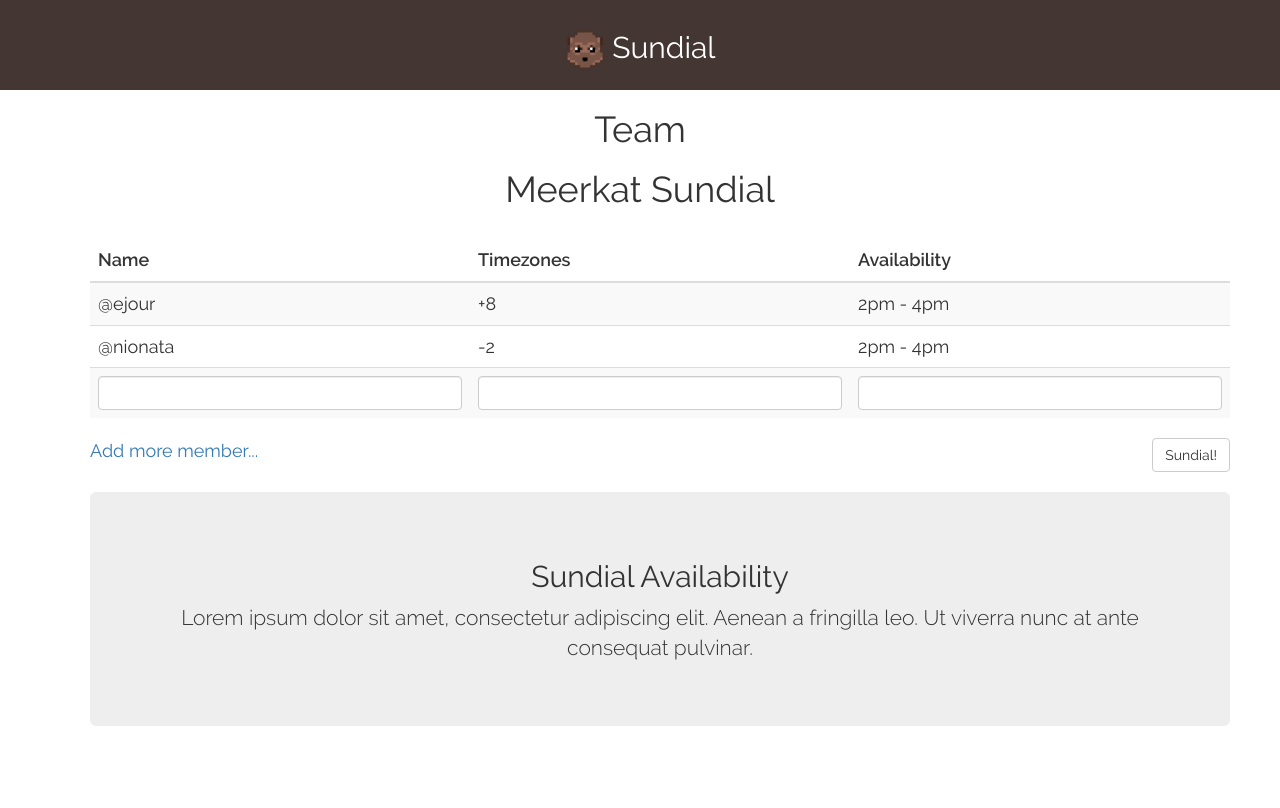
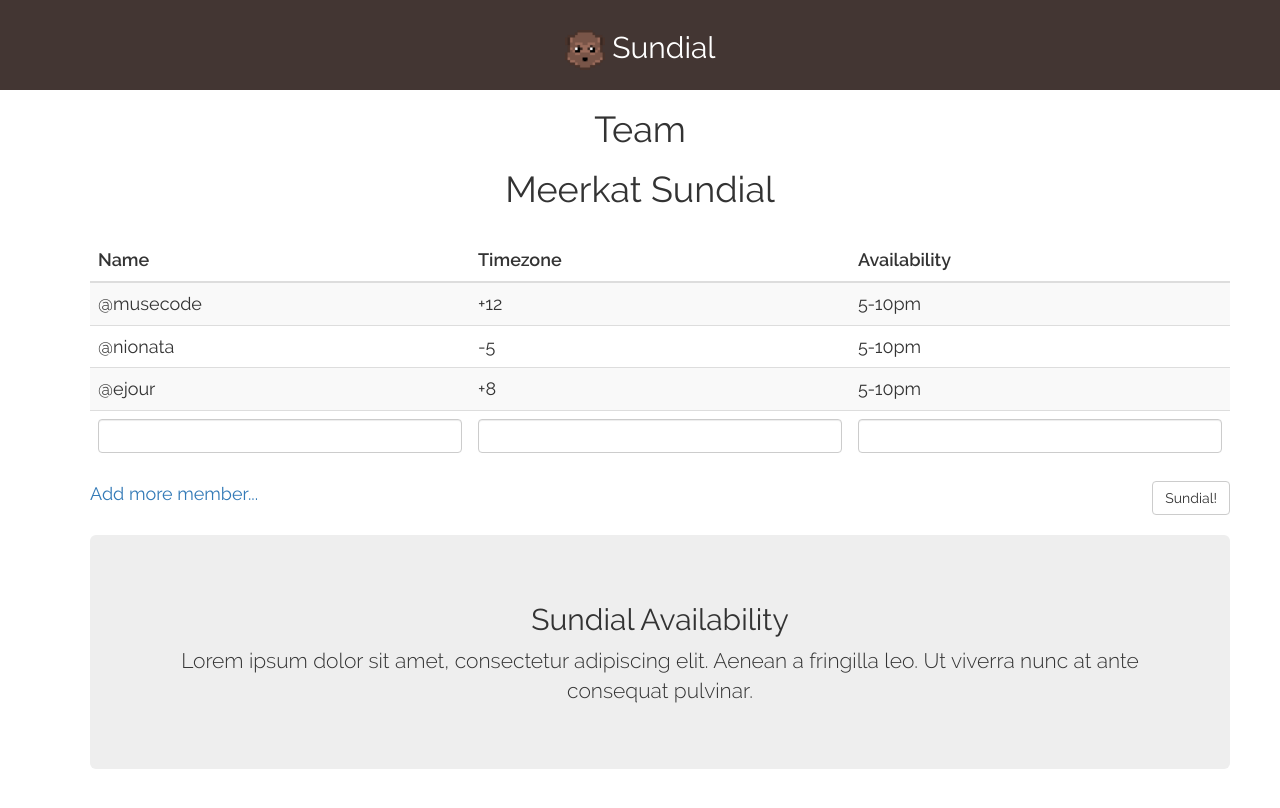
Before and after one commit to nionata/Sundial, a React (Create React App) app: page / in a window 1280 px wide. Shown: the top 808 px of the page. Built offline with nearby package versions, Linux system fonts and the light colour scheme.

Commit message:
populated testData to imput board

```diff
--- a/src/components/App.js
+++ b/src/components/App.js
@@ -22,7 +22,6 @@ class App extends Component {
             <InputBoardContainer />
           </div>
           <ResultBoardContainer />
-
         </div>
       </div>
     );
--- a/src/components/InputBoard.js
+++ b/src/components/InputBoard.js
@@ -5,6 +5,7 @@ class InputBoard extends React.Component {
         super(props)
         this.renderInputForm = this.renderInputForm.bind(this)
         this.handleAddItem = this.handleAddItem.bind(this)
+        this.renderMember = this.renderMember.bind(this)
 
         this.state = {
             toggleAddItem: true
@@ -28,29 +29,32 @@ class InputBoard extends React.Component {
         })
     }
 
+    renderMember(item, index) {
+        return (
+            <tr key={index}>
+                <td>{item.name}</td>
+                <td>{item.timezone}</td>
+                <td>{item.availTime}</td>
+            </tr>
+        )
+    }
+
     render() {
         return (
             <div className="container">
 
                 <table className="table table-striped">
                     <thead>
+
                         <tr>
                             <th>Name</th>
-                            <th>Timezones</th>
+                            <th>Timezone</th>
                             <th>Availability</th>
                         </tr>
                     </thead>
                     <tbody>
-                        <tr>
-                            <td>@ejour</td>
-                            <td>+8</td>
-                            <td>2pm - 4pm</td>
-                        </tr>
-                        <tr>
-                            <td>@nionata</td>
-                            <td>-2</td>
-                            <td>2pm - 4pm</td>
-                        </tr>
+                    {this.props.team.members.map(this.renderMember)}
+
                         {this.state.toggleAddItem ? this.renderInputForm() : null}
                     </tbody>
                 </table>
--- a/src/containers/InputBoardContainer.js
+++ b/src/containers/InputBoardContainer.js
@@ -2,7 +2,7 @@ import InputBoard from '../components/InputBoard'
 import { connect } from 'react-redux'
 
 const mapStateToProps = state => ({
-    teams: state.teams
+    team: state.team
 })
 
 const mapDispatchToProps = (dispatch) => ({})
--- a/src/containers/ResultBoardContainer.js
+++ b/src/containers/ResultBoardContainer.js
@@ -2,7 +2,7 @@ import ResultBoard from '../components/ResultBoard'
 import { connect } from 'react-redux'
 
 const mapStateToProps = state => ({
-    teams: state.teams
+    team: state.team
 })
 
 const mapDispatchToProps = (dispatch) => ({
--- a/src/index.js
+++ b/src/index.js
@@ -6,13 +6,13 @@ import { Provider } from 'react-redux'
 //import components
 import App from './components/App'
 import rootReducer from './reducers'
-import teams from './testData/teams'
+import team from './testData/team'
 
 //import styles
 import './index.css'
 
 const defaultState = {
-  teams
+  team
 }
 
 const store = createStore(rootReducer, defaultState)
--- a/src/reducers/index.js
+++ b/src/reducers/index.js
@@ -1,8 +1,8 @@
 import { combineReducers } from 'redux'
-import teams from './teams'
+import team from './team'
 
 const rootReducer = combineReducers({
-    teams
+    team
 })
 
 export default rootReducer
--- /dev/null
+++ b/src/reducers/team.js
@@ -0,0 +1,5 @@
+const team = (state = {}, action) => {
+    return state
+}
+
+export default team
--- a/src/reducers/teams.js
+++ /dev/null
@@ -1,5 +0,0 @@
-const teams = (state = {}, action) => {
-    return state
-}
-
-export default teams
--- /dev/null
+++ b/src/testData/team.js
@@ -0,0 +1,24 @@
+var team =
+        {
+            "name": "Meerkat Sundial",
+            "members": [
+                {
+                    "name": "@musecode",
+                    "availTime": "5-10pm",
+                    "timezone": "+12"
+                },
+                {
+                    "name": "@nionata",
+                    "availTime": "5-10pm",
+                    "timezone": "-5"
+                },
+                 {
+                    "name": "@ejour",
+                    "availTime": "5-10pm",
+                    "timezone": "+8"
+                }
+            ]
+        }
+
+
+export default team
--- a/src/testData/teams.js
+++ /dev/null
@@ -1,19 +0,0 @@
-var teams = [
-        {
-            "name": "Meerkat Sundial",
-            "members": [
-                {
-                    "name": "musecode",
-                    "availTime": "5-10",
-                    "timezone": "+12"
-                },
-                {
-                    "name": "nionata",
-                    "availTime": "5-10",
-                    "timezone": "-5"
-                }
-            ]
-        }
-    ]
-
-export default teams
```
